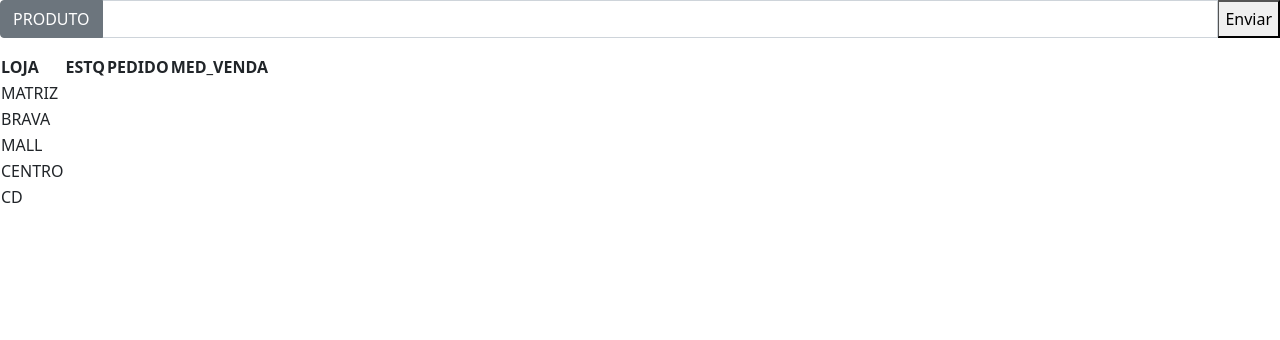
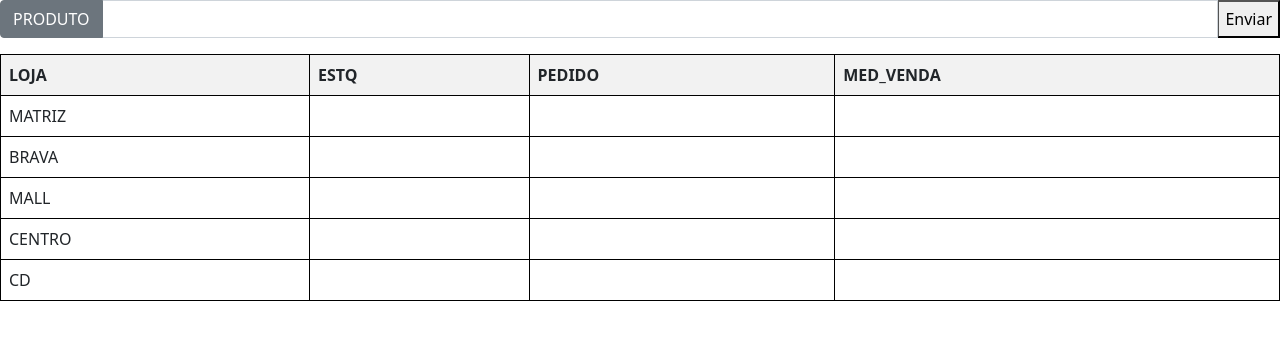
Before and after one commit to LucasAugustog/DDA, a Django app: template estoque/templates/estoque.html in a window 1280 px wide. Shown: the top 340 px of the page. Run offline with Django 5.2, Linux system fonts and the light colour scheme; the template is opened without the code that fills it, so the values that code supplies are empty; parts of the project's set-up code (start-up, migrations or seed data) failed here and were passed over.

Commit message:
teste coleto4

```diff
--- a/estoque/refresh_token.txt
+++ b/estoque/refresh_token.txt
@@ -1 +1 @@
-6b19365e-b498-4bfa-807b-b5416e040f66
+daf25305-ff93-44ed-ad0e-c76a80795433
--- a/estoque/templates/estoque.html
+++ b/estoque/templates/estoque.html
@@ -11,6 +11,27 @@
         <link rel="stylesheet" href="{% static 'estoque/css/estoque.css' %}">
         <link href="https://cdn.jsdelivr.net/npm/bootstrap@5.0.2/dist/css/bootstrap.min.css" rel="stylesheet" integrity="sha384-EVSTQN3/azprG1Anm3QDgpJLIm9Nao0Yz1ztcQTwFspd3yD65VohhpuuCOmLASjC" crossorigin="anonymous">
     </head>
+    <style>
+        table {
+            width: 100%;
+            border-collapse: collapse;
+        }
+
+        th, td {
+            border: 1px solid black;
+            padding: 8px;
+            text-align: left;
+        }
+
+        th {
+            background-color: #f2f2f2;
+        }
+
+        .form-inline .form-group {
+            margin: 0;
+          }
+
+    </style>
     <body>
         <form action="" method="POST"> {% csrf_token %}
             <div class="input-group mb-3">
@@ -32,13 +53,10 @@
                 </thead>
                 <tbody>
                     <tr>
-
                         <td>MATRIZ</td>
                         <td>{{estq1}}</td>
                         <td>{{pedido1}}</td>
                         <td>{{mediaVenda1}}</td>
-
-
                     </tr>
                     <tr>
                         <td>BRAVA</td>
--- a/templates/static/estoque/css/estoque.css
+++ b/templates/static/estoque/css/estoque.css
@@ -1,3 +1,18 @@
+table {
+    width: 100%;
+    border-collapse: collapse;
+}
+
+th, td {
+    border: 1px solid black;
+    padding: 8px;
+    text-align: left;
+}
+
+th {
+    background-color: red;
+}
+
 .form-inline .form-group {
     margin: 0;
   }
```
Also changed, not shown: estoque/token.txt (+1 -1 lines).
